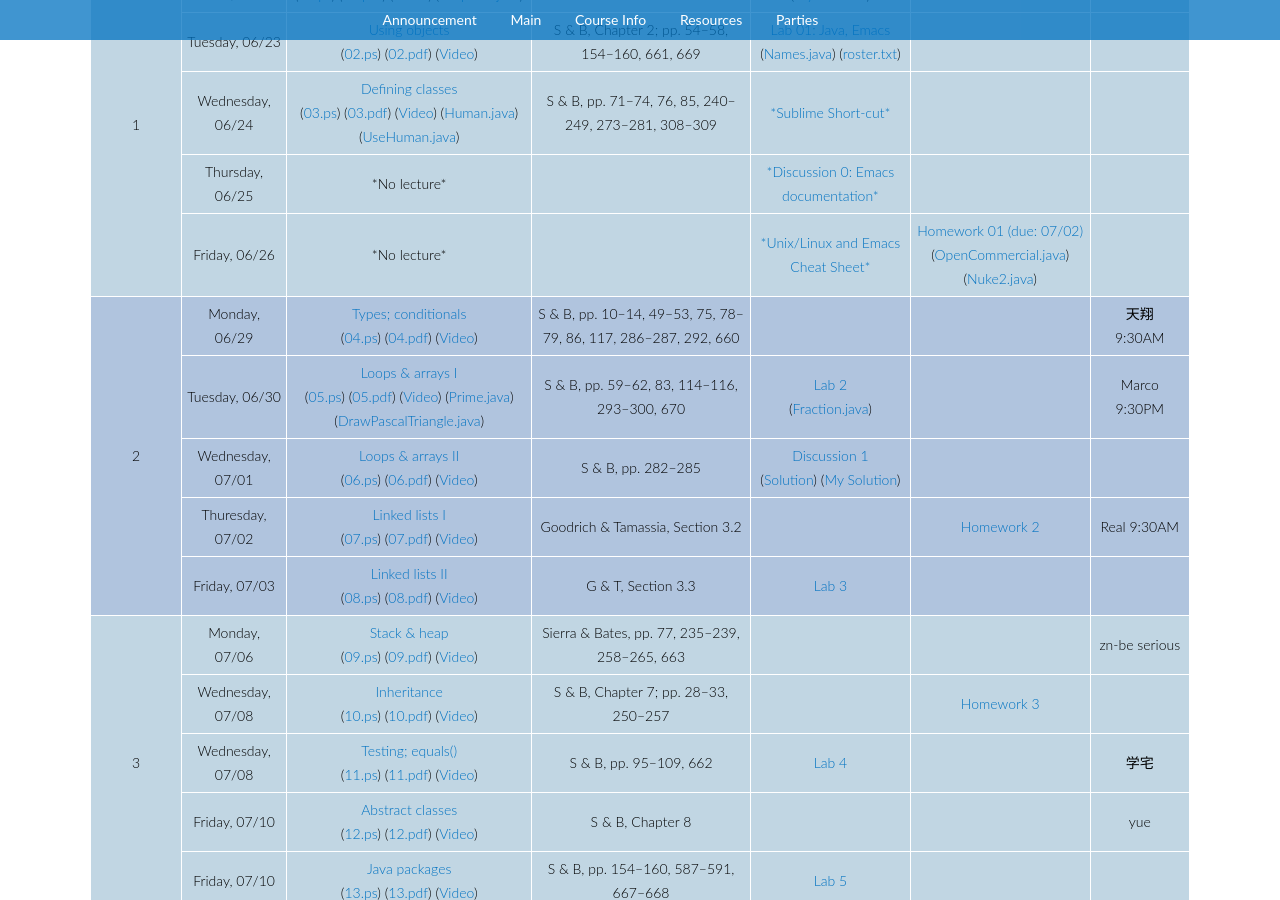
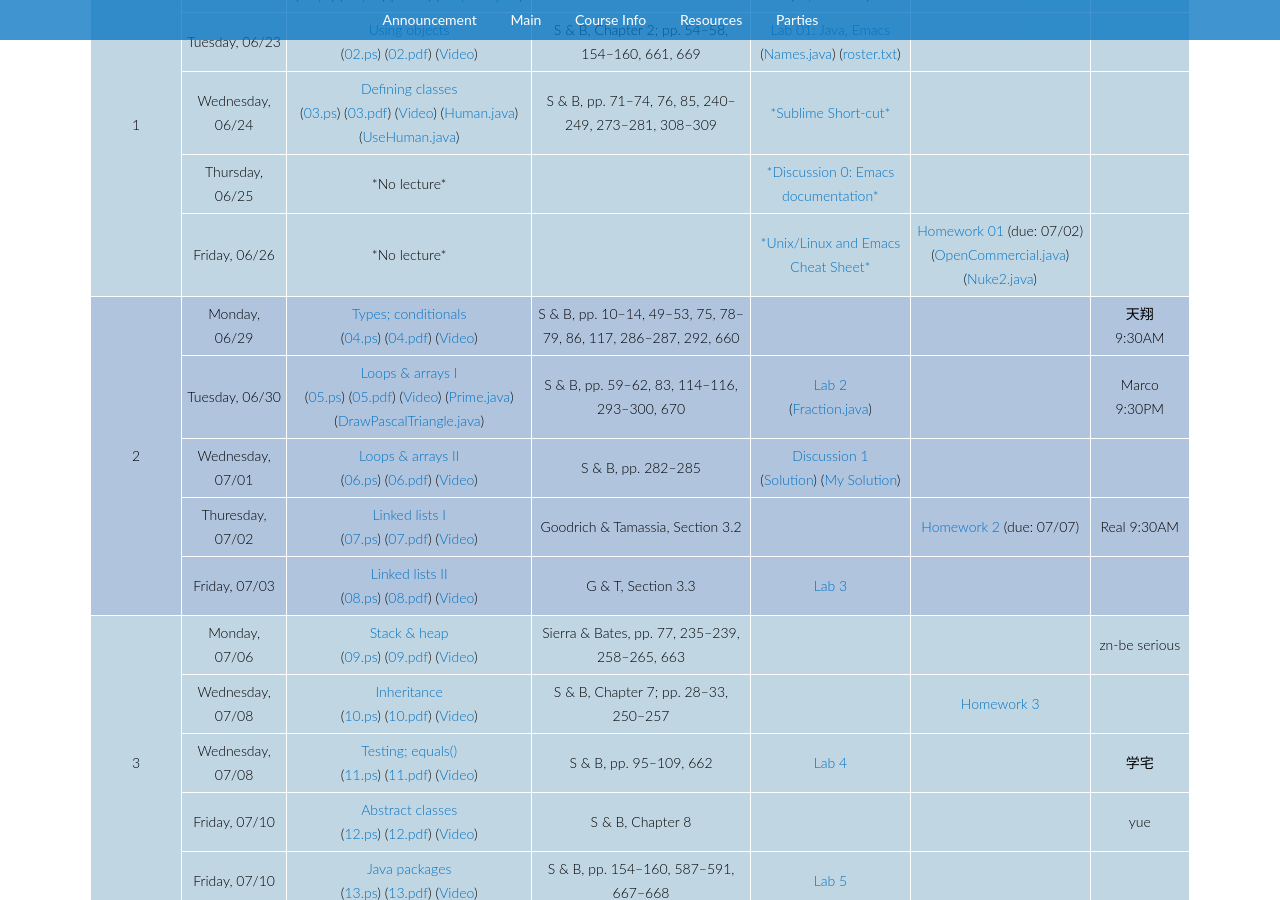
Before and after one commit to gaotx/cs61b, a Jekyll site: the page built from index.html, in a window 1280 px wide and 900 px high, scrolled down 793 px. Built offline with Jekyll 4.4.1, drawn with Linux system fonts in a browser that asks for light colours; the list of posts is cut into pages by our own code; comment, search, counter and statistics services are not loaded.

Commit message:
Added due

```diff
--- a/index.html
+++ b/index.html
@@ -156,7 +156,7 @@ title: CS61B
 <td>*No lecture*</td>
 <td></td>
 <td><a href="disc/unix-concise-ref.pdf">*Unix/Linux and Emacs Cheat Sheet*</a> <br></td>
-<td><a href="hw/hw01">Homework 01 (due: 07/02)</a> <br> (<a href="my-sol/OpenCommercial.java">OpenCommercial.java</a>) (<a href="my-sol/Nuke2.java">Nuke2.java</a>)
+<td><a href="hw/hw01">Homework 01</a> (due: 07/02) <br> (<a href="my-sol/OpenCommercial.java">OpenCommercial.java</a>) (<a href="my-sol/Nuke2.java">Nuke2.java</a>)
 </td>
 <td></td>
 </tr>
@@ -214,7 +214,7 @@ title: CS61B
     </td>
 <td>Goodrich &amp; Tamassia, Section 3.2</td>
 <td></td>
-<td><a href="hw/hw02">Homework 2</a></td>
+<td><a href="hw/hw02">Homework 2</a> (due: 07/07)</td>
 <td>Real 9:30AM</td>
 </tr>
 
```
